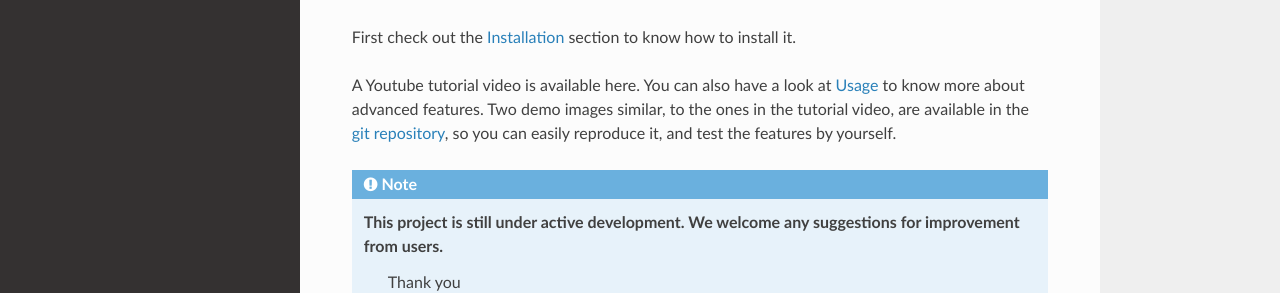
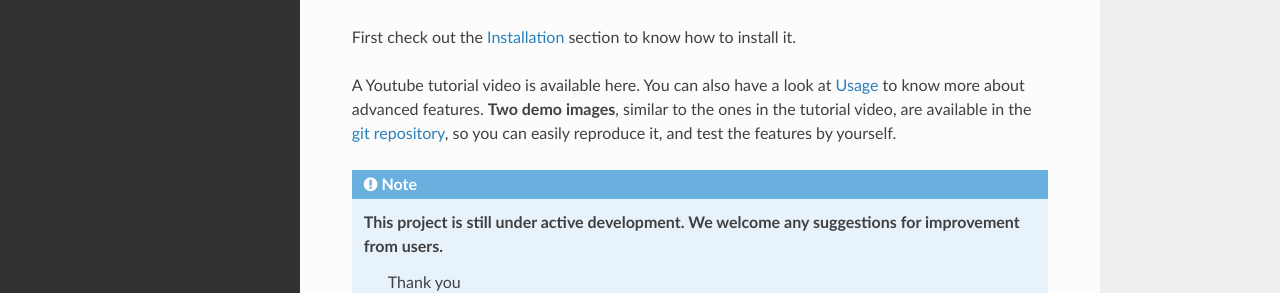
Before and after one commit to koopa31/Svetlana_documentation, a Sphinx documentation site: the page built from docs/source/index.rst, in a window 1280 px wide and 900 px high. Shown: the part 302-595 px from the top of the window. Built offline with Sphinx 7.4.7 and the Read the Docs theme 2.0.0, drawn with Linux system fonts in a browser that asks for light colours.

```diff
--- a/docs/source/index.rst
+++ b/docs/source/index.rst
@@ -11,7 +11,7 @@
 First check out the :doc:`installation` section to know how to install it.
 
 A Youtube tutorial video is available here. You can also have a look at :doc:`usage` to know more about advanced
-features. Two demo images similar, to the ones in the tutorial video, are available in the
+features. **Two demo images**, similar to the ones in the tutorial video, are available in the
 `git repository <https://bitbucket.org/koopa31/napari_svetlana/src/main/>`_, so you can easily
 reproduce it, and test the features by yourself.
 
```
